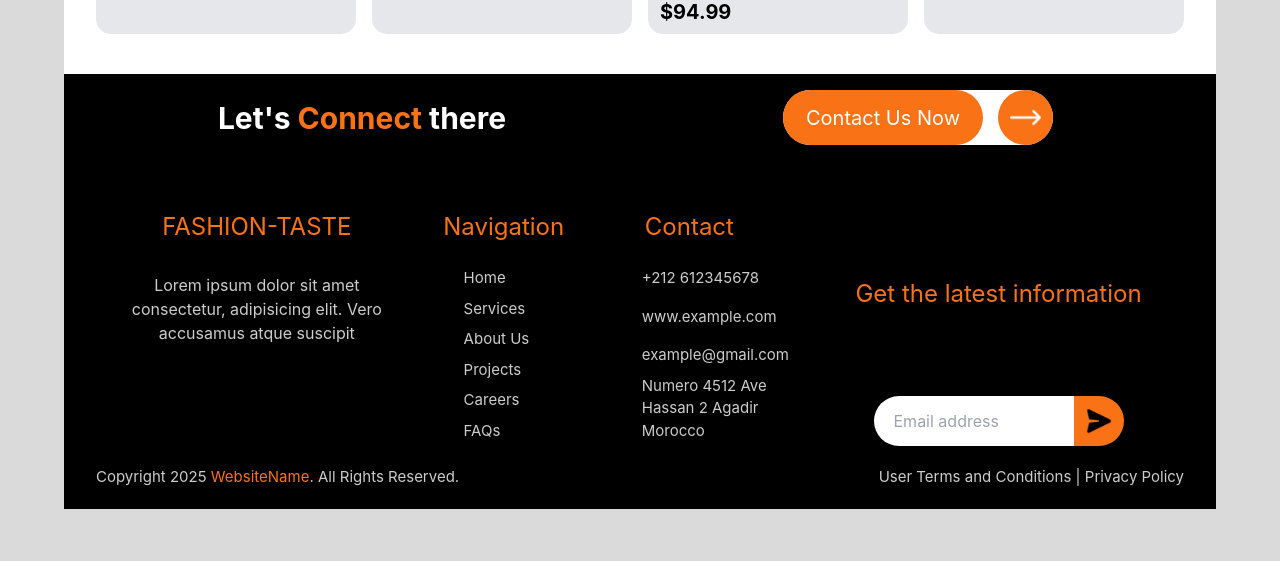
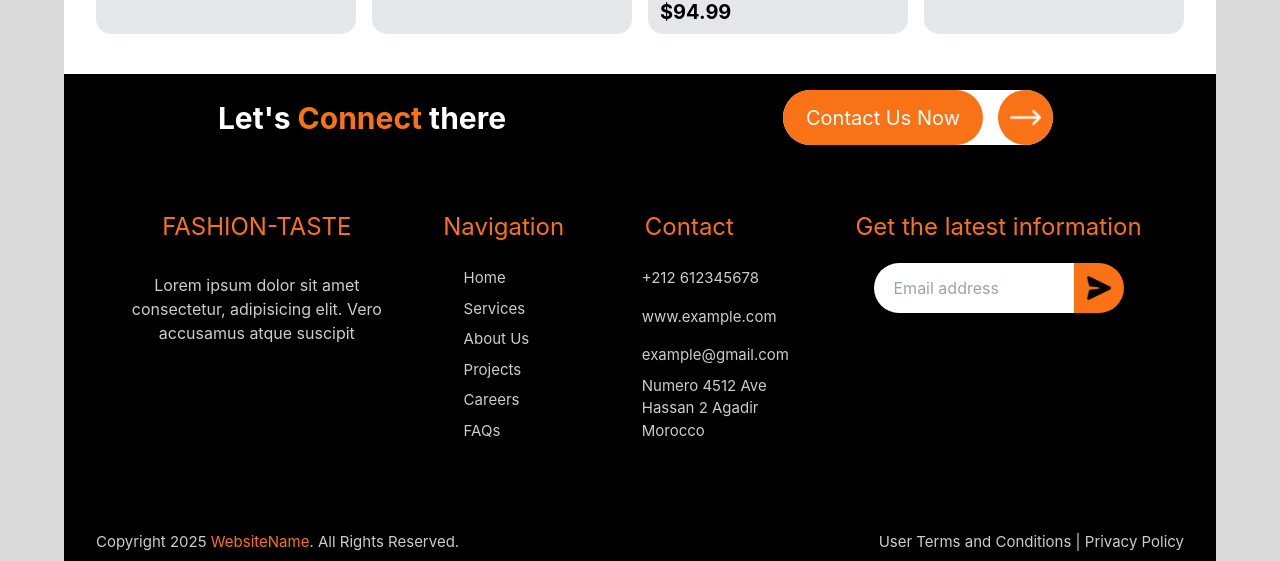
Before and after one commit to laminerachid97/React-E-commerce-App, a React (Create React App) app: page / in a window 1280 px wide. Shown: the part 5424-5985 px from the top of the page. Before the commit the page ends 5933 px from the top, so only its background shows below. Built offline with nearby package versions, Linux system fonts and the light colour scheme.

Commit message:
some modifications added

```diff
--- a/src/components/footer/footer.js
+++ b/src/components/footer/footer.js
@@ -59,19 +59,26 @@ const Footer = () => {
                     </div>
 
                 </div>
-                <div className=" flex flex-col basis-[40%]">
-                    <h1 className="text-2xl text-orange-500 w-full mt-5 md:m-auto">Get the latest information</h1>
+                <div className="flex flex-col basis-[40%] justify-start items-center h-[300px] mt-5 md:m-auto">
+                    <h1 className="text-2xl text-orange-500 w-full text-center">
+                        Get the latest information
+                    </h1>
                     <div className="w-full flex justify-center items-center mt-5">
-                        <div className="rounded-l-[50px] w-[200px] h-[50px]">
-                            <input type="text" className="w-full outline-none text-black h-full p-0 m-0 rounded-l-[50px] bg-black-500 pl-5" placeholder="Email address" />
+                        <div className="rounded-l-[50px] max-w-[200px] h-[50px]">
+                            <input
+                                type="text"
+                                className="w-full outline-none text-black h-full p-0 m-0 rounded-l-[50px] bg-black-500 pl-5"
+                                placeholder="Email address"
+                            />
                         </div>
                         <div className="bg-orange-500 rounded-r-[50px] w-[50px] h-[50px] p-3 cursor-pointer">
                             <img alt="" src="./../icons/send.png" />
                         </div>
                     </div>
                 </div>
+
             </div>
-            <div className="py-5 flex justify-between items-center">
+            <div className="py-5 flex justify-between items-center flex-col md:flex-row">
                 <h1 className="text-[15px] text-white/80 px-3">
                     Copyright 2025 <span className="text-orange-500 ">WebsiteName</span>. All Rights Reserved.
                 </h1>
--- a/src/layout.js
+++ b/src/layout.js
@@ -8,12 +8,13 @@ const Layout = ({ children }) => {
     return (
         <div className='w-[90%] mx-auto bg-white main relative'>
             <Menu />
+
             <div className='w-full'>
                 {children}
             </div>
-            <footer>
-                <Footer />
-            </footer>
+
+            <Footer />
+
         </div>
     );
 };
```
